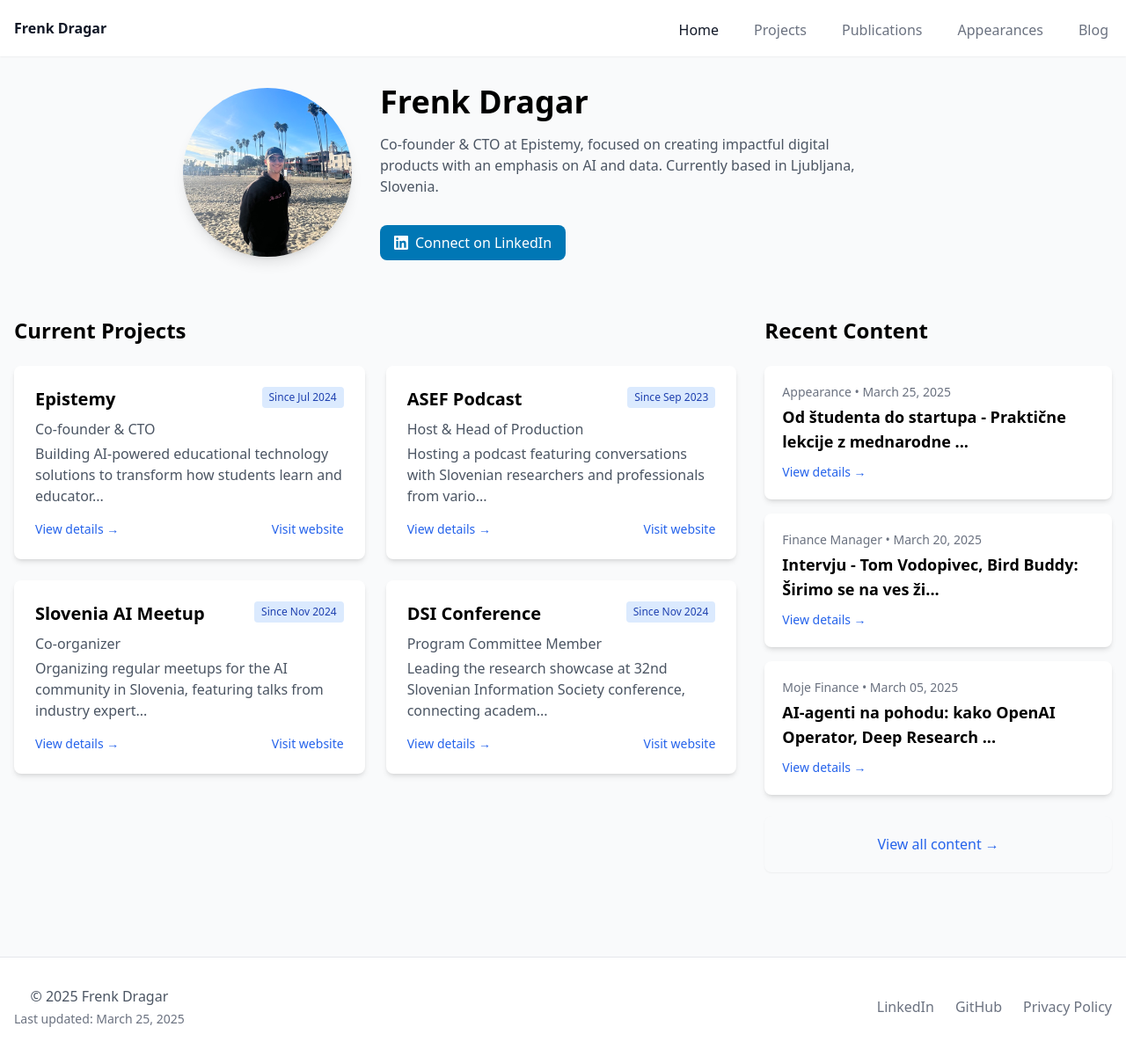
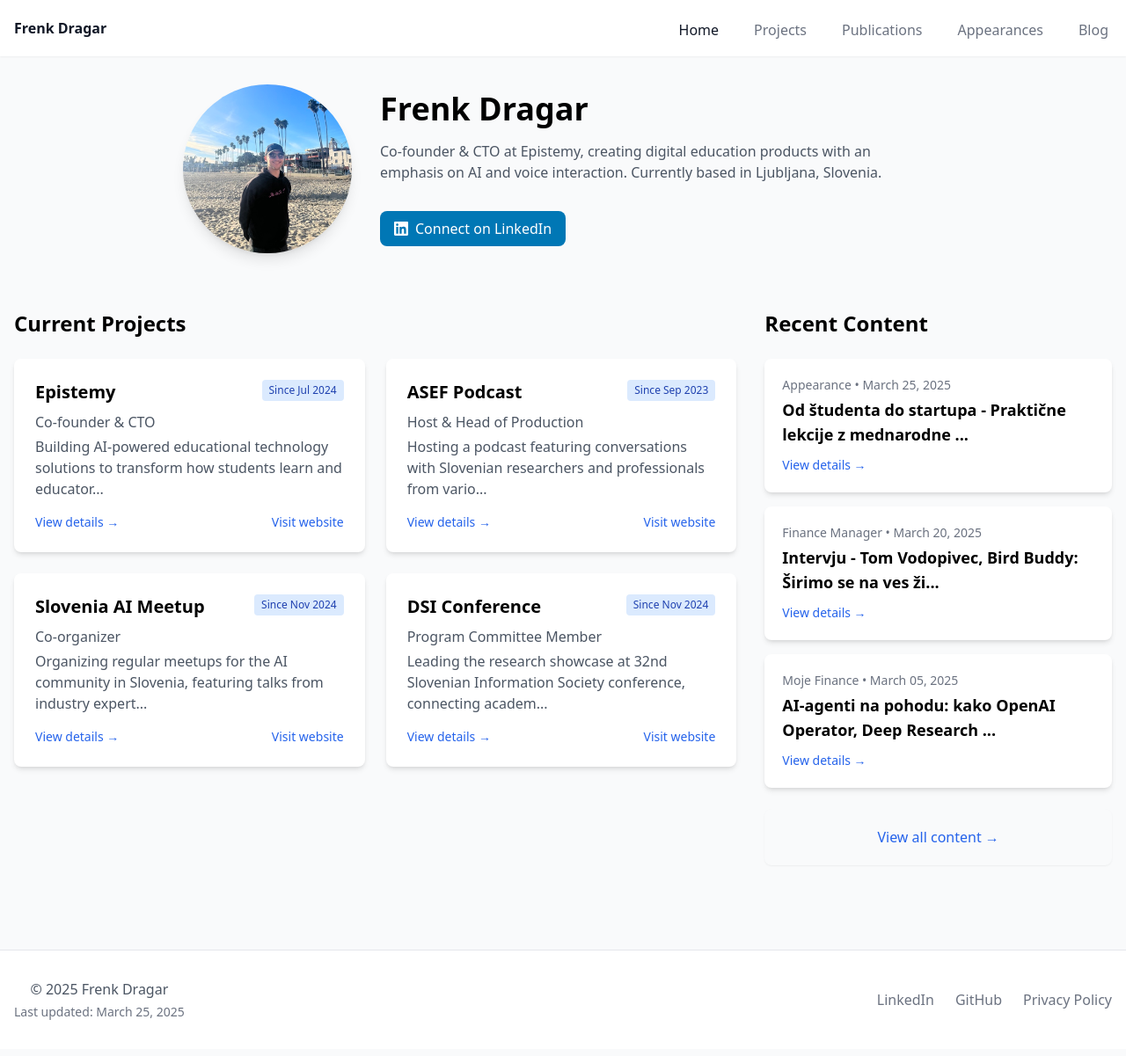
Before and after one commit to frenkd/frenkd.github.io, a Jekyll site: the page built from index.html, in a window 1280 px wide. Shown: the whole page at 88% size. Built offline with Jekyll 4.4.1, drawn with Linux system fonts in a browser that asks for light colours; nearby versions of some CDN libraries.

Commit message:
feat: Update tagline

```diff
--- a/index.html
+++ b/index.html
@@ -37,7 +37,7 @@ description: AI Engineer & Tech Writer | Bringing AI into EdTech
     <div class="md:w-2/3 text-center md:text-left">
       <h1 class="text-4xl font-bold mb-4">Frenk Dragar</h1>
       <p class="text-gray-600 mb-8 max-w-xl mx-auto md:mx-0">
-        Co-founder & CTO at Epistemy, focused on creating impactful digital products with an emphasis on AI and data.
+        Co-founder & CTO at Epistemy, creating digital education products with an emphasis on AI and voice interaction.
         Currently based in Ljubljana, Slovenia.
       </p>
       <div class="flex flex-wrap gap-4 justify-center md:justify-start">
```
